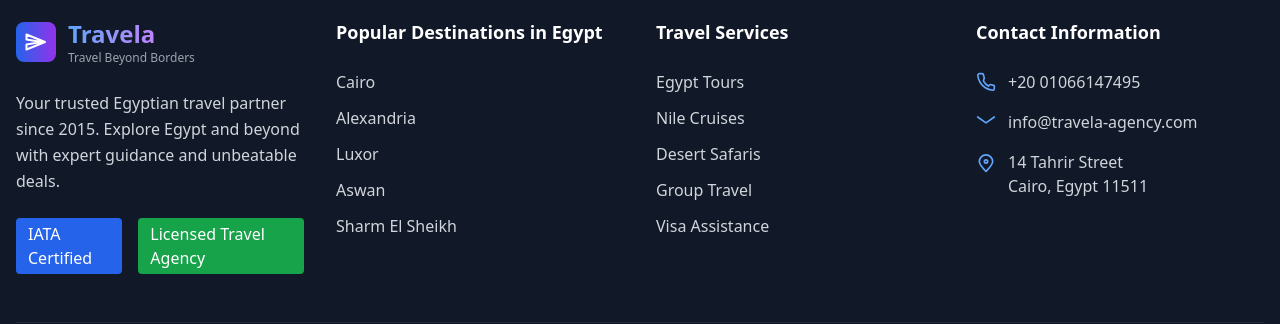
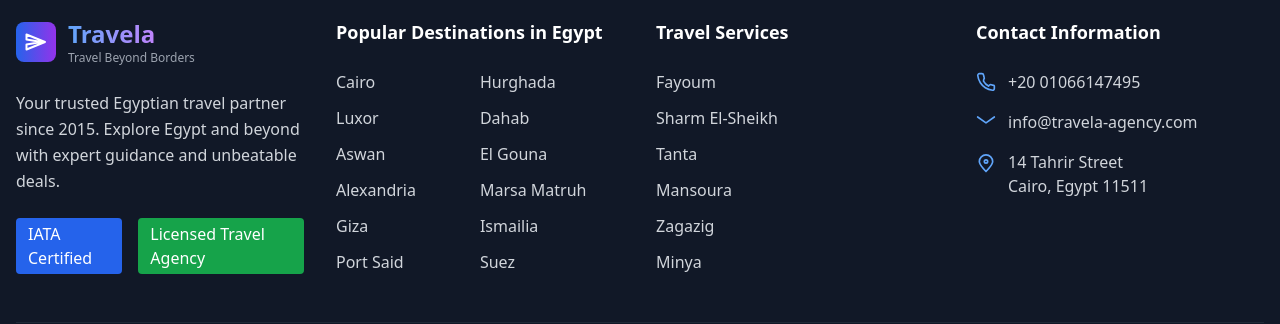
Before and after one commit to Mohamad-shosha/Travel-Agency, an Angular app in the folder Frontend/Travel-Agency/: page /review-list in a window 1280 px wide. Shown: the part 1104-1428 px from the top of the page. Built offline with nearby package versions, Linux system fonts and the light colour scheme; no server answers; a web font is replaced by a local one.

Commit message:
feat(trips): enhance trip filtering and update destinations in footer

```diff
--- a/Frontend/Travel-Agency/src/app/footer/footer.component.html
+++ b/Frontend/Travel-Agency/src/app/footer/footer.component.html
@@ -45,44 +45,48 @@
 
       <div>
   <h4 class="font-semibold mb-6 text-lg">Popular Destinations in Egypt</h4>
+  <div class="flex gap-16">
+    <!-- العمود الأول -->
+    <div>
       <ul class="space-y-3 text-gray-300">
-          <li>
-            <a href="#" class="hover:text-blue-400 transition-colors">Cairo</a>
-          </li>
-          <li>
-            <a href="#" class="hover:text-blue-400 transition-colors">Alexandria</a>
-          </li>
-          <li>
-            <a href="#" class="hover:text-blue-400 transition-colors">Luxor</a>
-          </li>
-          <li>
-            <a href="#" class="hover:text-blue-400 transition-colors">Aswan</a>
-          </li>
-          <li>
-            <a href="#" class="hover:text-blue-400 transition-colors">Sharm El Sheikh</a>
-          </li>
+        <li><a [routerLink]="['/trips']" [queryParams]="{ city: 'Cairo' }" class="hover:text-blue-400 transition-colors">Cairo</a></li>
+        <li><a [routerLink]="['/trips']" [queryParams]="{ city: 'Luxor' }" class="hover:text-blue-400 transition-colors">Luxor</a></li>
+        <li><a [routerLink]="['/trips']" [queryParams]="{ city: 'Aswan' }" class="hover:text-blue-400 transition-colors">Aswan</a></li>
+        <li><a [routerLink]="['/trips']" [queryParams]="{ city: 'Alexandria' }" class="hover:text-blue-400 transition-colors">Alexandria</a></li>
+        <li><a [routerLink]="['/trips']" [queryParams]="{ city: 'Giza' }" class="hover:text-blue-400 transition-colors">Giza</a></li>
+        <li><a [routerLink]="['/trips']" [queryParams]="{ city: 'Port Said' }" class="hover:text-blue-400 transition-colors">Port Said</a></li>
       </ul>
+    </div>
+
+    <!-- العمود الثاني -->
+    <div>
+      <ul class="space-y-3 text-gray-300">
+        <li><a [routerLink]="['/trips']" [queryParams]="{ city: 'Hurghada' }" class="hover:text-blue-400 transition-colors">Hurghada</a></li>
+        <li><a [routerLink]="['/trips']" [queryParams]="{ city: 'Dahab' }" class="hover:text-blue-400 transition-colors">Dahab</a></li>
+        <li><a [routerLink]="['/trips']" [queryParams]="{ city: 'El Gouna' }" class="hover:text-blue-400 transition-colors">El Gouna</a></li>
+        <li><a [routerLink]="['/trips']" [queryParams]="{ city: 'Marsa Matruh' }" class="hover:text-blue-400 transition-colors">Marsa Matruh</a></li>
+        <li><a [routerLink]="['/trips']" [queryParams]="{ city: 'Ismailia' }" class="hover:text-blue-400 transition-colors">Ismailia</a></li>
+        <li><a [routerLink]="['/trips']" [queryParams]="{ city: 'Suez' }" class="hover:text-blue-400 transition-colors">Suez</a></li>
+      </ul>
+    </div>
+
+
+
+  </div>
 </div>
 
       <div>
         <h4 class="font-semibold mb-6 text-lg">Travel Services</h4>
+         <div>
       <ul class="space-y-3 text-gray-300">
-          <li>
-            <a href="#" class="hover:text-blue-400 transition-colors">Egypt Tours</a>
-          </li>
-          <li>
-            <a href="#" class="hover:text-blue-400 transition-colors">Nile Cruises</a>
-          </li>
-          <li>
-            <a href="#" class="hover:text-blue-400 transition-colors">Desert Safaris</a>
-          </li>
-          <li>
-            <a href="#" class="hover:text-blue-400 transition-colors">Group Travel</a>
-          </li>
-          <li>
-            <a href="#" class="hover:text-blue-400 transition-colors">Visa Assistance</a>
-          </li>
+        <li><a [routerLink]="['/trips']" [queryParams]="{ city: 'Fayoum' }" class="hover:text-blue-400 transition-colors">Fayoum</a></li>
+        <li><a [routerLink]="['/trips']" [queryParams]="{ city: 'Sharm El-Sheikh' }" class="hover:text-blue-400 transition-colors">Sharm El-Sheikh</a></li>
+        <li><a [routerLink]="['/trips']" [queryParams]="{ city: 'Tanta' }" class="hover:text-blue-400 transition-colors">Tanta</a></li>
+        <li><a [routerLink]="['/trips']" [queryParams]="{ city: 'Mansoura' }" class="hover:text-blue-400 transition-colors">Mansoura</a></li>
+        <li><a [routerLink]="['/trips']" [queryParams]="{ city: 'Zagazig' }" class="hover:text-blue-400 transition-colors">Zagazig</a></li>
+        <li><a [routerLink]="['/trips']" [queryParams]="{ city: 'Minya' }" class="hover:text-blue-400 transition-colors">Minya</a></li>
       </ul>
+    </div>
       </div>
 
       <div>
--- a/Frontend/Travel-Agency/src/app/trips/trips.component.html
+++ b/Frontend/Travel-Agency/src/app/trips/trips.component.html
@@ -29,8 +29,7 @@
       role="list"
       aria-label="List of Egyptian trips"
     >
-      <div
-        *ngFor="let trip of trips"
+     <div *ngFor="let trip of filteredTrips" class="trip-card"
         class="trip-card snap-center bg-white rounded-3xl shadow-lg hover:shadow-2xl transition-shadow duration-300 cursor-pointer p-6 flex-shrink-0 flex flex-col"
         role="listitem"
         tabindex="0"
--- a/Frontend/Travel-Agency/src/app/trips/trips.component.ts
+++ b/Frontend/Travel-Agency/src/app/trips/trips.component.ts
@@ -8,7 +8,7 @@ import {
 } from '@angular/core';
 import { TripService, Trip } from './trip.service';
 import { AuthService } from '../auth/auth.service';
-import { Router } from '@angular/router';
+import { Router, ActivatedRoute } from '@angular/router';
 import { ReviewService, Review } from '../review-list/review.service';
 import { HttpHeaders } from '@angular/common/http';
 import Swal from 'sweetalert2';
@@ -20,8 +20,11 @@ import Swal from 'sweetalert2';
 })
 export class TripsComponent implements OnInit, AfterViewInit, OnDestroy {
   trips: Trip[] = [];
+  filteredTrips: Trip[] = [];
+
   @ViewChild('scrollContainer', { static: false })
   scrollContainer!: ElementRef<HTMLDivElement>;
+
   private autoScrollIntervalId: any;
   private isManualScrolling = false;
   private userInteracted = false;
@@ -43,20 +46,35 @@ export class TripsComponent implements OnInit, AfterViewInit, OnDestroy {
     private tripService: TripService,
     private authService: AuthService,
     private router: Router,
-    private reviewService: ReviewService
+    private reviewService: ReviewService,
+    private route: ActivatedRoute
   ) {}
 
   ngOnInit() {
     this.tripService.getAllTrips().subscribe({
       next: (data) => {
         this.trips = data;
+
+        // استمع ل queryParams للفلترة
+        this.route.queryParams.subscribe((params) => {
+          const city = params['city'];
+          const service = params['service'];
+
+          this.filteredTrips = this.trips.filter(
+            (trip) =>
+              (!city || trip.cityName === city) &&
+              (!service || trip.amenities.includes(service))
+          );
+
           setTimeout(() => this.startAutoScroll(), 0);
+        });
       },
       error: (err) => console.error('Error loading trips:', err),
     });
   }
 
   ngAfterViewInit() {
+    if (!this.scrollContainer) return;
     const container = this.scrollContainer.nativeElement;
     container.addEventListener('scroll', this.debouncedCenterActiveCard);
     this.applyScaleEffect();
@@ -64,13 +82,16 @@ export class TripsComponent implements OnInit, AfterViewInit, OnDestroy {
 
   ngOnDestroy() {
     this.stopAutoScroll();
+    if (this.scrollContainer) {
       this.scrollContainer.nativeElement.removeEventListener(
         'scroll',
         this.debouncedCenterActiveCard
       );
     }
+  }
 
   applyScaleEffect() {
+    if (!this.scrollContainer) return;
     const container = this.scrollContainer.nativeElement;
     const cards = container.querySelectorAll('.trip-card');
     const containerCenter = container.scrollLeft + container.clientWidth / 2;
@@ -85,8 +106,11 @@ export class TripsComponent implements OnInit, AfterViewInit, OnDestroy {
   }
 
   centerActiveCard = () => {
+    if (!this.scrollContainer) return;
     const container = this.scrollContainer.nativeElement;
-    const cards = Array.from(container.querySelectorAll('.trip-card')) as HTMLElement[];
+    const cards = Array.from(
+      container.querySelectorAll('.trip-card')
+    ) as HTMLElement[];
     const containerRect = container.getBoundingClientRect();
     const containerCenter = containerRect.left + containerRect.width / 2;
     let closestCard: HTMLElement | null = null;
@@ -148,7 +172,11 @@ export class TripsComponent implements OnInit, AfterViewInit, OnDestroy {
   }
 
   submitReview() {
-  if (!this.newReview.name.trim() || !this.newReview.comment.trim() || this.newReview.rate <= 0) {
+    if (
+      !this.newReview.name.trim() ||
+      !this.newReview.comment.trim() ||
+      this.newReview.rate <= 0
+    ) {
       Swal.fire({
         icon: 'warning',
         title: 'Incomplete',
@@ -205,10 +233,10 @@ submitReview() {
     });
   }
 
-
   scrollLeft() {
     this.userInteracted = true;
     this.isManualScrolling = true;
+    if (!this.scrollContainer) return;
     const container = this.scrollContainer.nativeElement;
     const card = container.querySelector('.trip-card') as HTMLElement;
     if (!card) return;
@@ -227,6 +255,7 @@ submitReview() {
   scrollRight() {
     this.userInteracted = true;
     this.isManualScrolling = true;
+    if (!this.scrollContainer) return;
     const container = this.scrollContainer.nativeElement;
     const card = container.querySelector('.trip-card') as HTMLElement;
     if (!card) return;
@@ -245,6 +274,7 @@ submitReview() {
   startAutoScroll() {
     this.autoScrollIntervalId = setInterval(() => {
       if (this.userInteracted) return;
+      if (!this.scrollContainer) return;
       const container = this.scrollContainer.nativeElement;
       const card = container.querySelector('.trip-card') as HTMLElement;
       if (!card) return;
```
Lines whose indentation alone changed are shown as unchanged.
